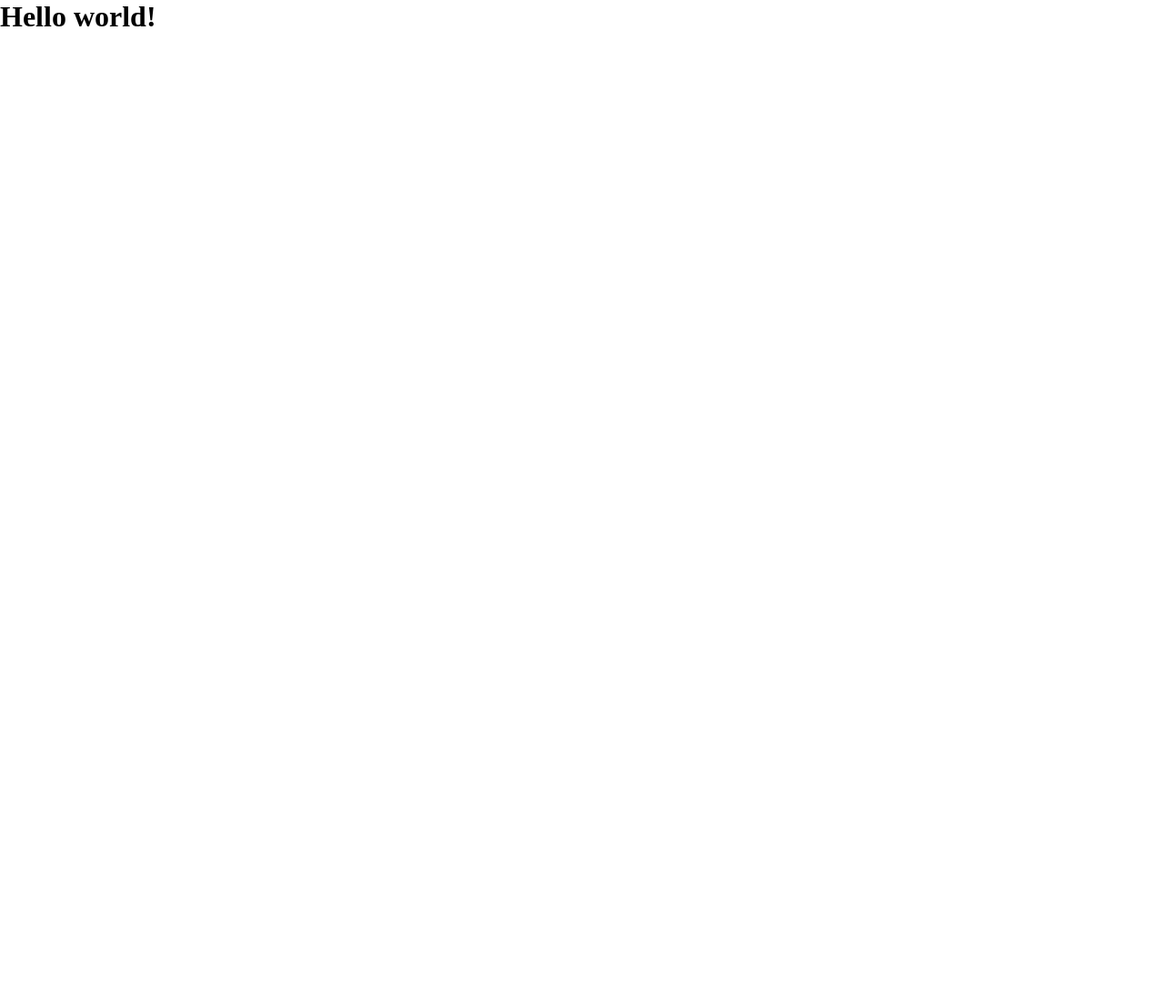
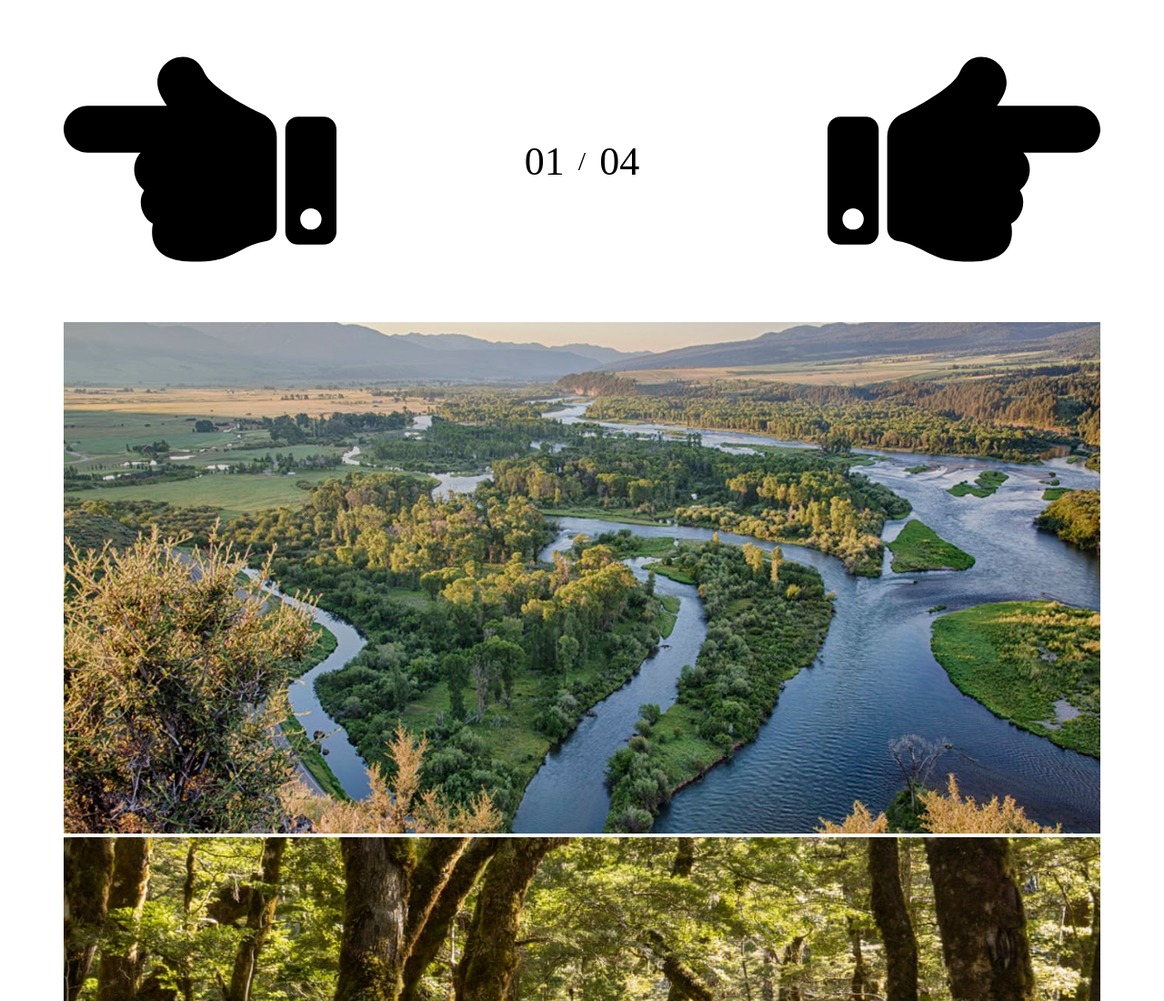
Before and after one commit to barkasOff/SlidersONJavaScript, a plain HTML site: page index.html in a window 1280 px wide. Shown: the top 1100 px of the page at 91% size. Before the commit the page ends 800 px from the top, so only its background shows below. Drawn offline with Linux system fonts and the light colour scheme.

Commit message:
Structure for easy-slider
Готова структура для легкой реализации слайдера. Далее будет реализована
наиболее простое переключение м/у слайдами (Появление и Исчезновение).

```diff
--- a/index.html
+++ b/index.html
@@ -7,6 +7,37 @@
     <link rel="stylesheet" href="css/style.min.css">
 </head>
 <body>
-    <h1>Hello world!</h1>
+    <section class="easy-slider">
+        <div class="container">
+            <div class="easy-slider__counter">
+                <div class="easy-slider__left">
+                    <img src="icons/left.svg" alt="left">
+                </div>
+                <div class="easy-slider__nbr">
+                    <span class="easy-slider__cur">01</span>
+                    /
+                    <span>04</span>
+                </div>
+                <div class="easy-slider__right">
+                    <img src="icons/right.svg" alt="right">
+                </div>
+            </div>
+            <div class="easy-slider__wrapper">
+                <div class="easy-slider__slide">
+                    <img src="img/1.jpg" alt="1">
+                </div>
+                <div class="easy-slider__slide">
+                    <img src="img/2.jpg" alt="2">
+                </div>
+                <div class="easy-slider__slide">
+                    <img src="img/3.jpg" alt="3">
+                </div>
+                <div class="easy-slider__slide">
+                    <img src="img/4.jpg" alt="4">
+                </div>
+            </div>
+        </div>
+    </section>
+    <script src="js/script.js"></script>
 </body>
 </html>
--- a/js/script.js
+++ b/js/script.js
@@ -0,0 +1,5 @@
+'use strict';
+
+document.addEventListener('DOMContentLoaded', () => {
+    alert("Hello");
+});
--- /dev/null
+++ b/sass/easy-slider/_easy-slider.scss
@@ -0,0 +1,39 @@
+.easy-slider {
+    padding-top: 25px;
+    &__counter {
+        display: flex;
+        justify-content: space-between;
+        align-items: center;
+    }
+    &__wrapper {
+        margin-top: 25px;
+    }
+    &__slide {
+        img {
+            width: 100%;
+            height: 100%;
+            object-fit: cover;
+        }
+    }
+    &__left {
+        cursor: pointer;
+        img {
+            width: 100%;
+        }
+    }
+    &__nbr {
+        font-size: 30px;
+        display: flex;
+        align-items: center;
+        span {
+            margin: 0 15px;
+            font-size: 44px;
+        }
+    }
+    &__right {
+        cursor: pointer;
+        img {
+            width: 100%;
+        }
+    }
+}
--- a/sass/style.scss
+++ b/sass/style.scss
@@ -2,3 +2,17 @@
     padding: 0;
     margin: 0;
 }
+.container {
+    max-width: 1140px;
+    margin: 0 auto;
+}
+.show {
+    visibility: visible;
+    opacity: 100%;
+}
+.hide {
+    visibility: hidden;
+    opacity: 0;
+}
+
+@import "easy-slider/easy-slider";
```
Also changed, not shown: css/style.min.css, icons/left.svg (added), icons/right.svg (added), img/1.jpg (added), img/2.jpg (added), img/3.jpg (added), img/4.jpg (added), 1 other file.
